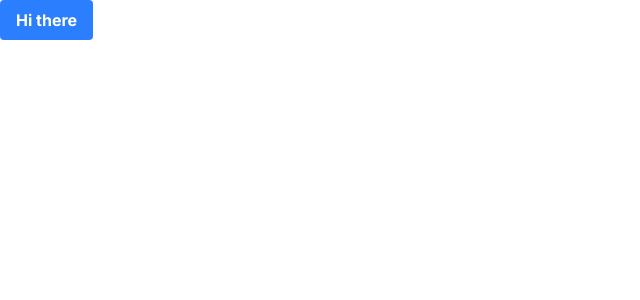
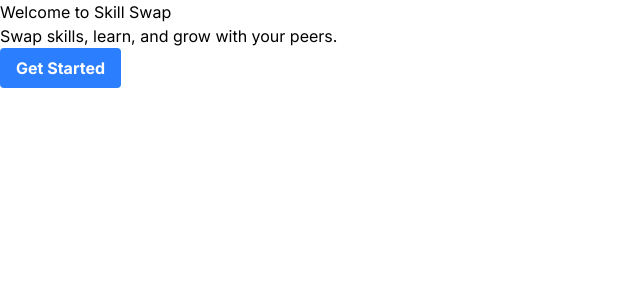
Before and after one commit to Muhammad-Sheik-Nauman/skill-swap, a React (Vite) app in the folder frontend/: page / in a window 1280 px wide. Shown: the top 300 px of the page, without its empty margins (0-640 px from the left). Built offline with nearby package versions, Linux system fonts and the light colour scheme.

Commit message:
updated landing page

```diff
--- a/frontend/src/pages/Landing.jsx
+++ b/frontend/src/pages/Landing.jsx
@@ -4,7 +4,9 @@ import Button from '../components/Button'
 const Landing = () => {
   return (
     <div>
-        <Button>Hi there</Button>
+      <h1>Welcome to Skill Swap</h1>
+      <p>Swap skills, learn, and grow with your peers.</p>
+      <Button>Get Started</Button>
     </div>
   )
 }
```
